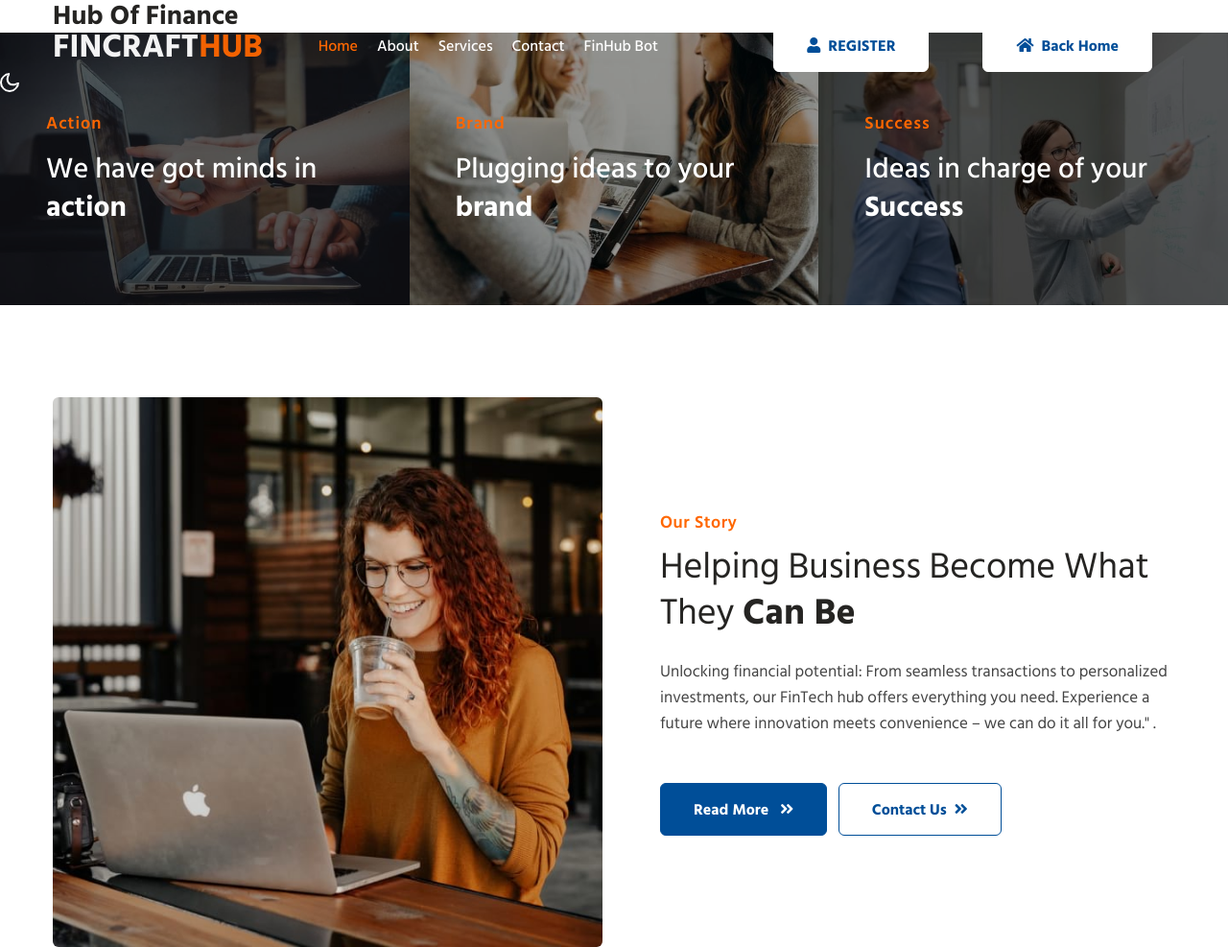
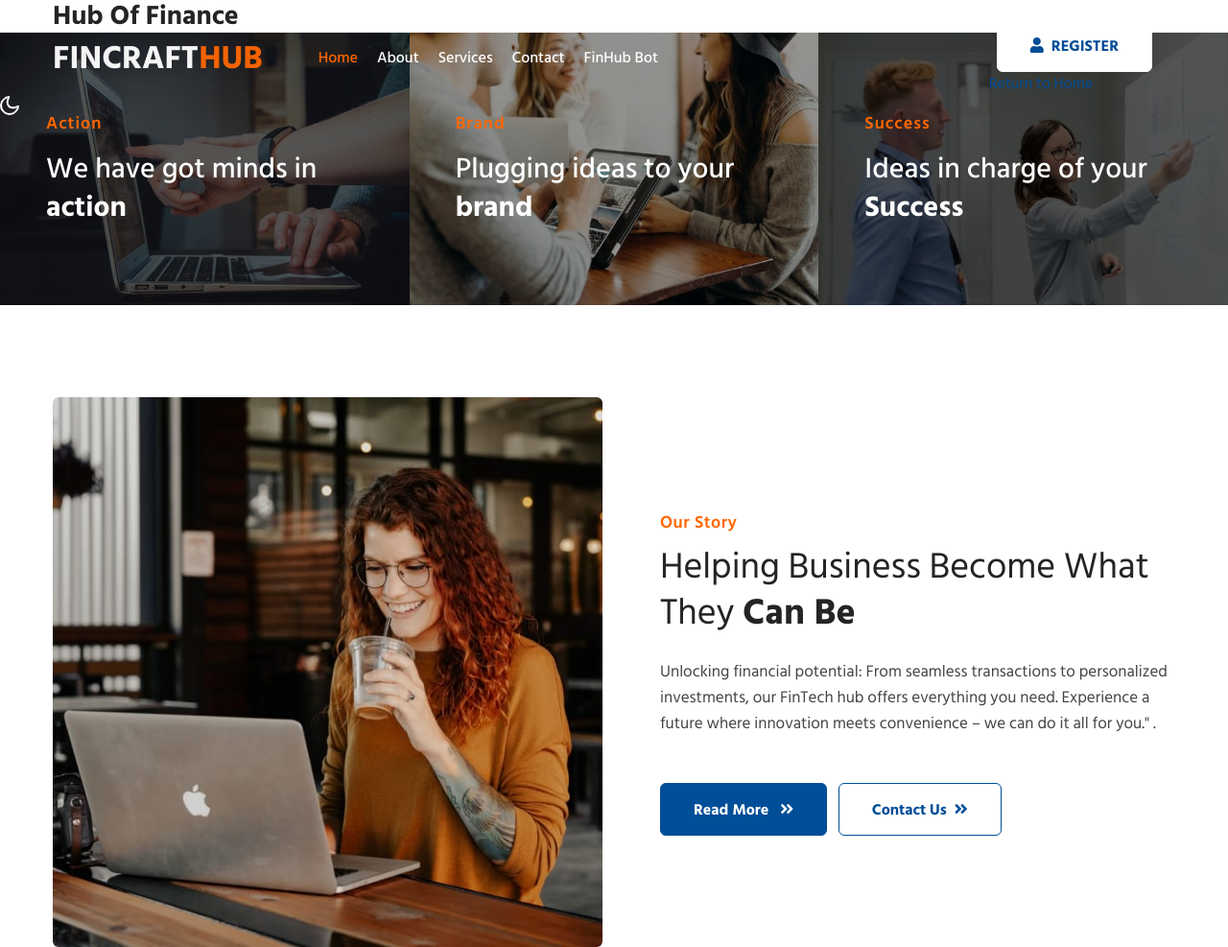
Before and after one commit to shibanxiety/FINCRAFTHUB777, a plain HTML site: page index.html in a window 1280 px wide. Shown: the top 987 px of the page at 96% size. Drawn offline with Linux system fonts and the light colour scheme.

Commit message:
Update index.html

```diff
--- a/index.html
+++ b/index.html
@@ -53,13 +53,9 @@
                             </a>
                         </li>
                         <li class="nav-item mx-lg-4"> <a href="assets/registration.html" class="phone-btn btn-white d-none d-lg-block btn-style ms-2"><span class="fas fa-user me-2" aria-hidden="true"></span>REGISTER</a>
+                        <!-- Return to Home button -->
+    <a href="index.html" class="return-home-btn">Return to Home</a>
 
-                        </li>
-<li class="nav-item mx-lg-4">
-    <a href="index.html" class="phone-btn btn-white d-none d-lg-block btn-style ms-2">
-        <span class="fas fa-home me-2" aria-hidden="true"></span>Back Home
-    </a>
-</li>
 
 
                     </ul>
```
